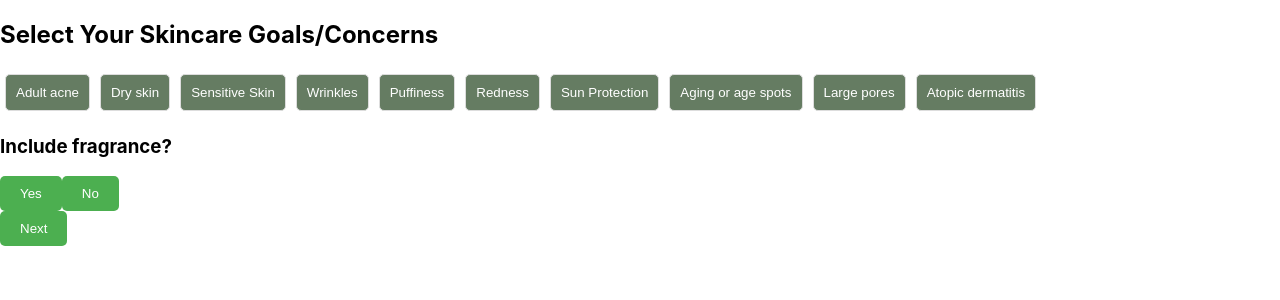
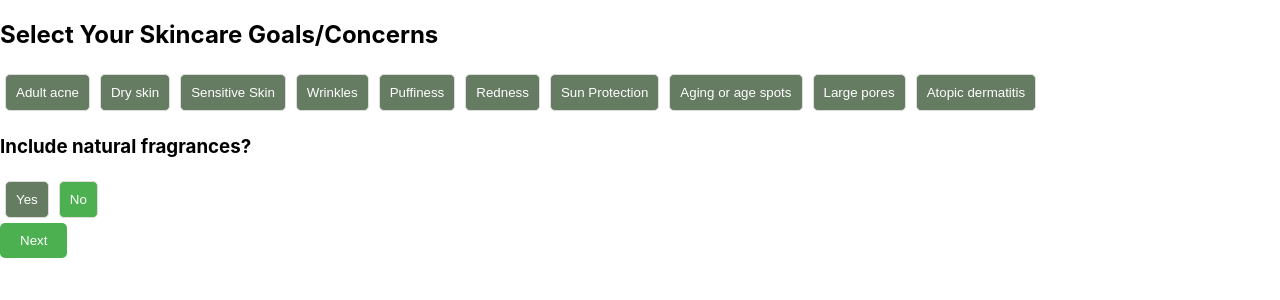
Before and after one commit to cwkoss/skincare, a React (Create React App) app: page /#/goals in a window 1280 px wide. Shown: the top 300 px of the page. Built offline with nearby package versions, Linux system fonts and the light colour scheme.

Commit message:
Fix styles and pass fragrance input to api call

```diff
--- a/src/Goals.js
+++ b/src/Goals.js
@@ -67,9 +67,9 @@ function Goals({ setGoalsData, setSelectedMoodsApp, setIncludeFragranceApp }) {
 
         {/* Fragrance selection */}
         <div>
-          <h3>Include fragrance?</h3>
-          <button type="button" onClick={() => setIncludeFragrance('yes')} className={`fragrance-button ${includeFragrance === 'yes' ? 'selected' : ''}`}>Yes</button>
-          <button type="button" onClick={() => setIncludeFragrance('no')} className={`fragrance-button ${includeFragrance === 'no' ? 'selected' : ''}`}>No</button>
+          <h3>Include natural fragrances?</h3>
+          <button type="button" onClick={() => setIncludeFragrance('yes')} className={`goals-button ${includeFragrance === 'yes' ? 'selected' : ''}`}>Yes</button>
+          <button type="button" onClick={() => setIncludeFragrance('no')} className={`goals-button ${includeFragrance === 'no' ? 'selected' : ''}`}>No</button>
         </div>
 
         {/* Mood selection, shown if fragrance is 'yes' */}
--- a/src/Summary.js
+++ b/src/Summary.js
@@ -12,8 +12,10 @@ function Summary({ goalsData, productData, includeFragrance, selectedMoods }) {
     const goals = goalsData.join(', ');
     const productType = productData;
 
+    const fragranceSentence = includeFragrance === 'yes' ? `Essential oils should be added that will make me feel  ${selectedMoods.join(' and ')} .` : 'It should not have fragrance added.';
+
     const data = {
-        text: `Hello, I am trying to formulate a ${productType} for ${goals}. Please suggest a recipe?`,
+        text: `Hello, I am trying to formulate a ${productType} for ${goals}. ${fragranceSentence} Please suggest a recipe?`,
         ingredients: formatIngredientsList(ingredients)
     };
 
```
